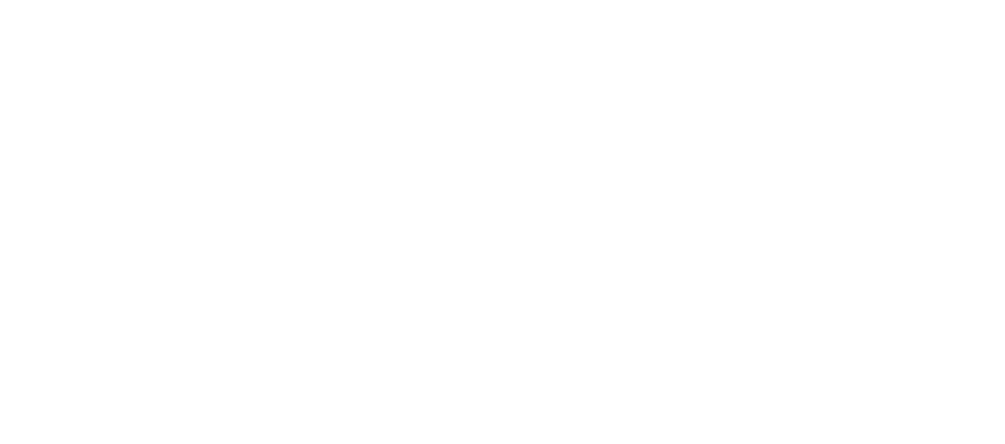
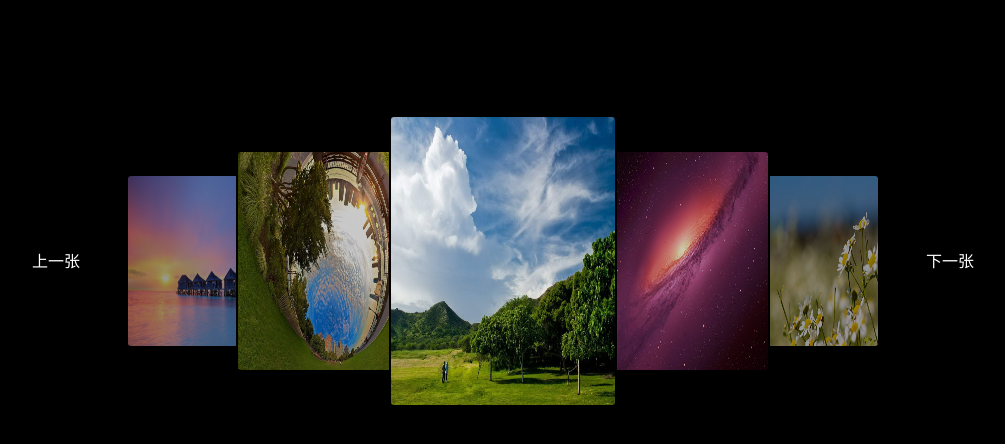
Before and after one commit to ccssen/-, a plain HTML site: page index.html in a window 1280 px wide. Shown: the whole page, without its empty margins (137-1142 px from the left). Drawn offline with Linux system fonts and the light colour scheme.

Commit message:
轮播图基本功能完成

```diff
--- a/css/index.css
+++ b/css/index.css
@@ -0,0 +1,56 @@
+
+body,ul,li{
+	margin: 0;
+	padding: 0;
+}
+body{
+	font: 13px;
+	color: white;
+	background-color: #000000;
+}
+#box{
+	/*两个section需要绝对定位*/
+	position: relative;
+	width: 754px;
+	height: 292px;
+	margin: 115px auto 0;
+}
+#box section{
+	position: absolute;
+	top: 40%;
+	width: 60px;
+	height: 60px;
+	cursor: pointer;
+	line-height: 60px;
+	text-align: center;
+}
+#box .prev{
+	left: -100px;
+}
+#box .next{
+	right: -100px;
+}
+#box ul{
+	/*transform-style: preserve-3d;*/
+	width: 754px;
+	height: 292px;
+	/*7个li 相对于父标签做定位*/
+	position: relative;
+}
+#box li{
+	position: absolute;
+	border: 2px solid black;
+	list-style-type: none;
+	width: 0;
+	height: 0;
+	top: 146px;
+	left: 377px;
+	border-radius: 5px;
+	z-index: 0;
+	overflow: hidden;
+	background-color: black;
+}
+#box img{
+	width: 100%;
+	height: 100%;
+}
--- a/index.html
+++ b/index.html
@@ -2,8 +2,25 @@
 <html>
 	<head>
 		<meta charset="UTF-8">
-		<title></title>
+		<title>轮播图</title>
+		<link rel="stylesheet" type="text/css" href="css/index.css"/>
 	</head>
 	<body>
+		<div id="box">
+			<section class="prev">上一张</section>
+			<section class="next">下一张</section>
+			<!--ul>li>(img[src="images/images/$.jpg" alt="轮播图"])*7-->
+			<ul>
+				<li><img src="images/images/1.jpg" alt="轮播图" /></li>
+				<li><img src="images/images/2.jpg" alt="轮播图" /></li>
+				<li><img src="images/images/3.jpg" alt="轮播图" /></li>
+				<li><img src="images/images/4.jpg" alt="轮播图" /></li>
+				<li><img src="images/images/5.jpg" alt="轮播图" /></li>
+				<li><img src="images/images/6.jpg" alt="轮播图" /></li>
+				<li><img src="images/images/7.jpg" alt="轮播图" /></li>
+			</ul>
+		</div>
 	</body>
 </html>
+<script src="libs/jquery-3.1.1.js" type="text/javascript" charset="utf-8"></script>
+<script src="js/index.js" type="text/javascript" charset="utf-8"></script>
--- a/js/index.js
+++ b/js/index.js
@@ -0,0 +1,54 @@
+
+//线规定好每张图片处于的位置和状态
+var states =[
+	{zInde: 1,width: 120,height: 150,top: 69,left: 134, op:0.4 },
+	{zInde: 2,width: 130,height: 170,top: 59,left: 0, op:0.6 },
+	{zInde: 3,width: 170,height:218 ,top: 35,left: 110, op:0.8 },
+	{zInde: 4,width: 224,height: 288,top:0 ,left: 263, op:1 },
+	{zInde: 3,width: 170,height: 218,top: 35,left: 470, op: 0.8},
+	{zInde: 2,width: 130,height: 170,top: 59,left: 620, op: 0.6},
+	{zInde: 1,width: 120,height: 150,top: 69,left: 500, op: 0.4}
+];
+
+var lis =$('#box li');
+//然每个里对应上面states的每个状态
+
+function move(){
+	lis.each(function(index,ele){
+		var state = states[index];
+		$(ele).css('zIndex',state.zInde).finish().animate(state,1000).find('img').css('opacity',state.op)
+	})
+}
+//让li从正中间展开
+move();
+
+//下一张
+function next(){
+//	吧数组最后元素移到数组第一位
+	states.unshift(states.pop());
+	move();
+}
+//上一张
+function prev(){
+	states.push(states.shift());
+	move();
+}
+//点击下一张
+$('#box .next').click(function(){
+	next();
+})
+$('#box .prev').click(function(){
+	prev();
+})
+//自动轮播
+var intervalindex = null;
+function auto(){
+	intervalindex = setInterval(next,3000);
+};
+auto();
+//停止轮播
+$('#box li').add('#box section').hover(function(){
+	clearInterval(intervalindex);
+},function(){
+	auto();
+})
```
